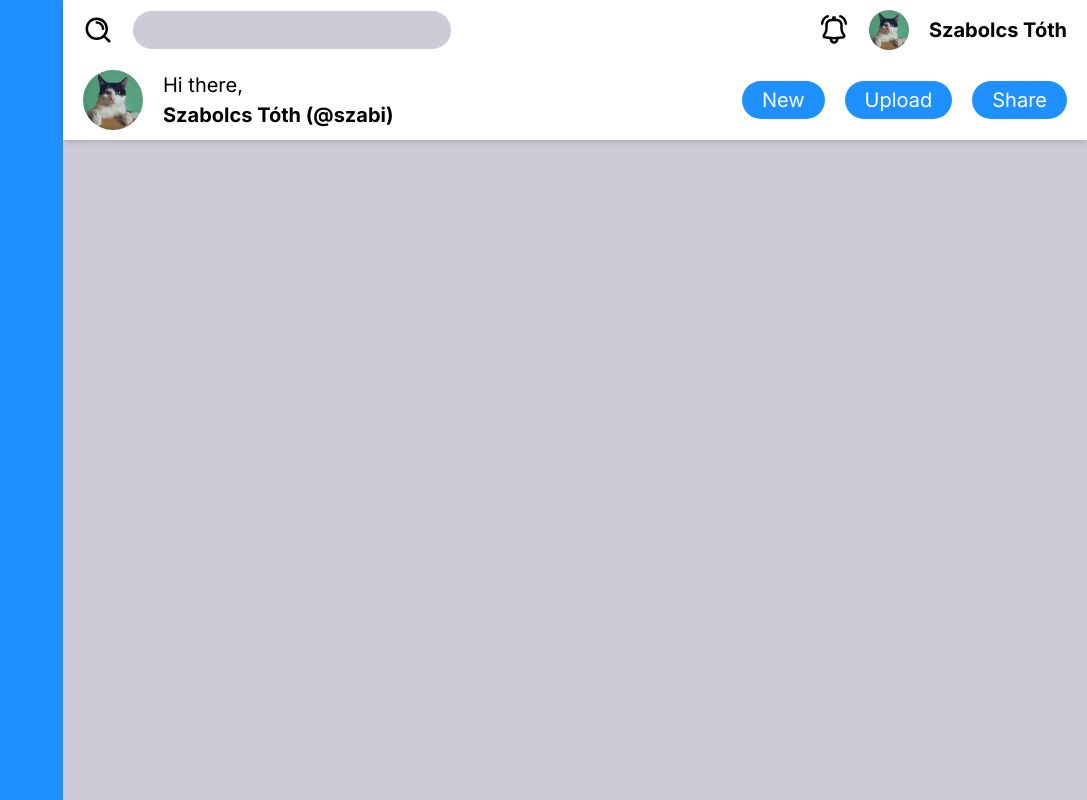
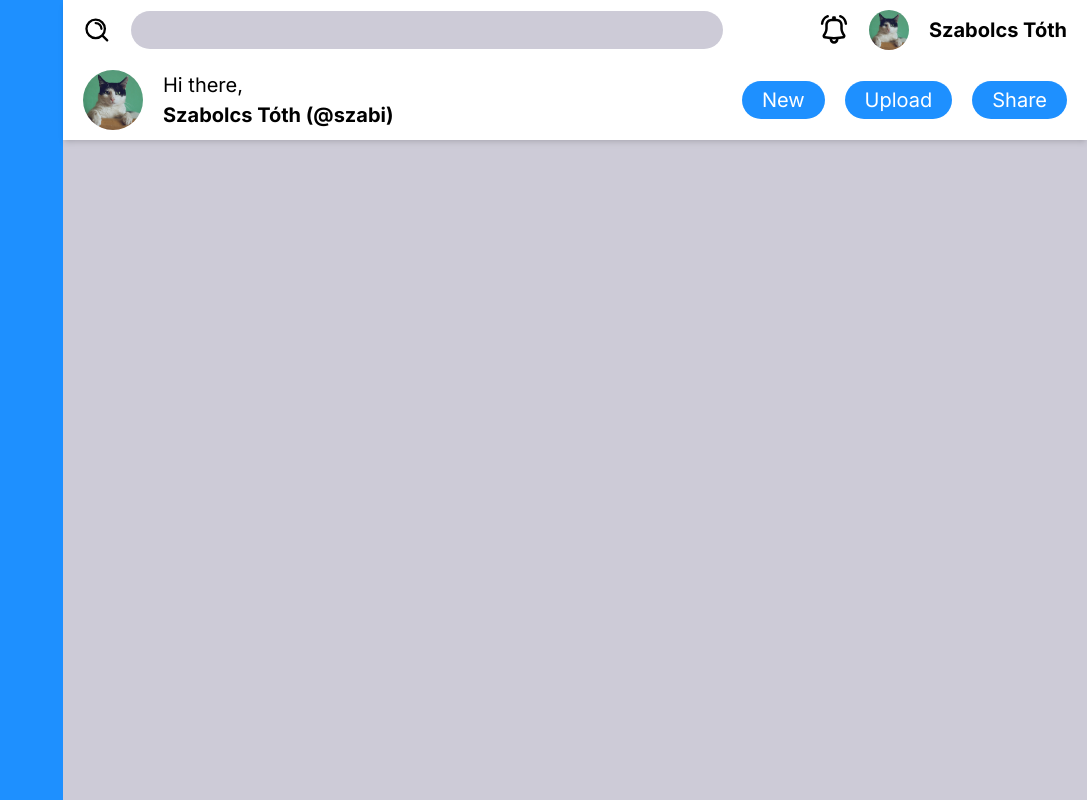
Before and after one commit to WreckitHUN/Dashboard, a plain HTML site: page index.html in a window 1280 px wide. Shown: the whole page, without its empty margins (193-1280 px from the left). Drawn offline with Linux system fonts and the light colour scheme.

Commit message:
Removing form.

```diff
--- a/index.html
+++ b/index.html
@@ -28,9 +28,7 @@
             <svg class="icon icon--small icon--dark" id="searchIcon">
               <use xlink:href="assets/header.svg#search"></use>
             </svg>
-            <form action="submit">
-              <input id="searchBar" name="searchBar" type="text" />
-            </form>
+            <input id="searchBar" name="searchBar" type="text" />
           </div>
           <div class="topLine__right">
             <svg class="icon icon--small icon--dark" id="bellIcon">
```
